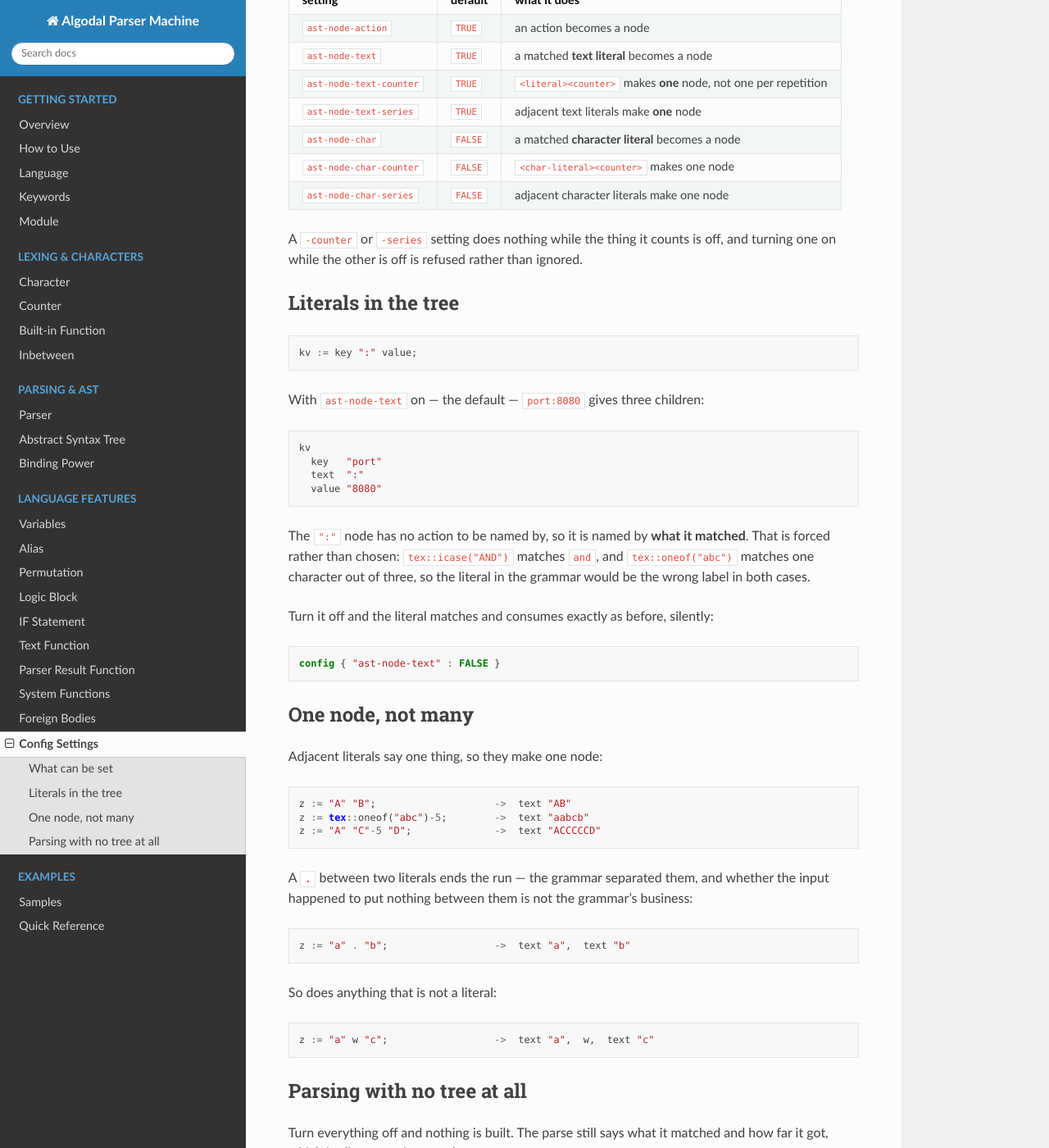
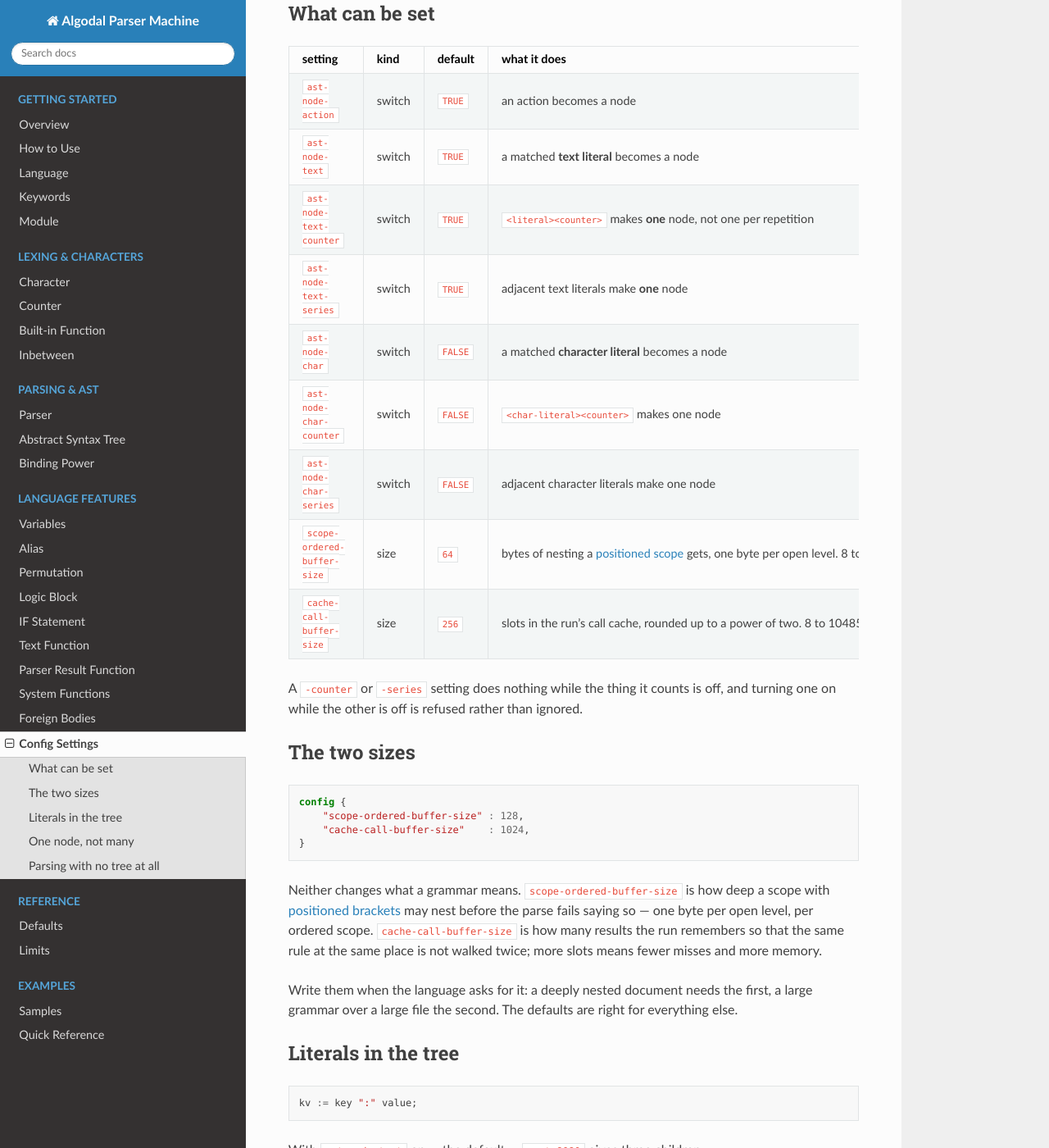
Before and after one commit to Algodal/Algodal_Parser_Machine_Manual, a Sphinx documentation site: the page built from manual/source/config_settings.md, in a window 1280 px wide and 1400 px high, scrolled down 494 px. Shown: the whole window at 82% size. Built offline with Sphinx 7.4.7 and the Read the Docs theme 3.1.0, drawn with Linux system fonts in a browser that asks for light colours; some of the changed text lies outside the part shown.

Commit message:
Positioned brackets, try, and two pages of reference
Scope gains the list form -- brackets paired by position, so `{ )` does not
close -- and `try set [unit]` gets a section of its own beside the semvar it
reads: what a promise is, when it is kept, and the boundary that it classifies
rather than restructures.

Config settings now says what KIND each setting is and carries the two sizes,
with what each one costs. Two new pages: Defaults, every value the machine uses
when nothing says otherwise, and Limits, the fixed ceilings and which of them
are small on purpose.

Co-Authored-By: Claude Opus 5 <noreply@anthropic.com>
Claude-Session: https://claude.ai/code/session_01HGfLzUsYbx6Lob9ACixRYf

````diff
--- a/manual/source/config_settings.md
+++ b/manual/source/config_settings.md
@@ -10,23 +10,48 @@ config {
 }
 ```
 
-Every setting has a default, and what you do not write keeps it. Values are
-`TRUE` or `FALSE`; an unknown key is an error, not a shrug.
+Every setting has a default, and what you do not write keeps it. An unknown
+key is an error, not a shrug.
+
+A setting is either a **switch**, written `TRUE` or `FALSE`, or a **size**,
+written as a number. A value of the wrong kind, or a size outside its range, is
+refused when the grammar is compiled.
 
 ## What can be set
 
-| setting | default | what it does |
-|---|---|---|
-| `ast-node-action` | `TRUE` | an action becomes a node |
-| `ast-node-text` | `TRUE` | a matched **text literal** becomes a node |
-| `ast-node-text-counter` | `TRUE` | `<literal><counter>` makes **one** node, not one per repetition |
-| `ast-node-text-series` | `TRUE` | adjacent text literals make **one** node |
-| `ast-node-char` | `FALSE` | a matched **character literal** becomes a node |
-| `ast-node-char-counter` | `FALSE` | `<char-literal><counter>` makes one node |
-| `ast-node-char-series` | `FALSE` | adjacent character literals make one node |
+| setting | kind | default | what it does |
+|---|---|---|---|
+| `ast-node-action` | switch | `TRUE` | an action becomes a node |
+| `ast-node-text` | switch | `TRUE` | a matched **text literal** becomes a node |
+| `ast-node-text-counter` | switch | `TRUE` | `<literal><counter>` makes **one** node, not one per repetition |
+| `ast-node-text-series` | switch | `TRUE` | adjacent text literals make **one** node |
+| `ast-node-char` | switch | `FALSE` | a matched **character literal** becomes a node |
+| `ast-node-char-counter` | switch | `FALSE` | `<char-literal><counter>` makes one node |
+| `ast-node-char-series` | switch | `FALSE` | adjacent character literals make one node |
+| `scope-ordered-buffer-size` | size | `64` | bytes of nesting a [positioned scope](variable.md) gets, one byte per open level. 8 to 4096 |
+| `cache-call-buffer-size` | size | `256` | slots in the run's call cache, rounded up to a power of two. 8 to 1048576 |
 
 A `-counter` or `-series` setting does nothing while the thing it counts is off,
 and turning one on while the other is off is refused rather than ignored.
+
+## The two sizes
+
+```parser
+config {
+    "scope-ordered-buffer-size" : 128,
+    "cache-call-buffer-size"    : 1024,
+}
+```
+
+Neither changes what a grammar means. `scope-ordered-buffer-size` is how deep a
+scope with [positioned brackets](variable.md) may nest before the parse fails
+saying so — one byte per open level, per ordered scope. `cache-call-buffer-size`
+is how many results the run remembers so that the same rule at the same place is
+not walked twice; more slots means fewer misses and more memory.
+
+Write them when the language asks for it: a deeply nested document needs the
+first, a large grammar over a large file the second. The defaults are right for
+everything else.
 
 ## Literals in the tree
 
````
Also changed, not shown: manual/source/defaults.md (added, +52 -0 lines), manual/source/index.rst (+7 -0 lines), manual/source/keywords.md (+1 -0 lines), manual/source/limits.md (added, +42 -0 lines), manual/source/quick_reference.md (+15 -0 lines), manual/source/variable.md (+52 -0 lines).
